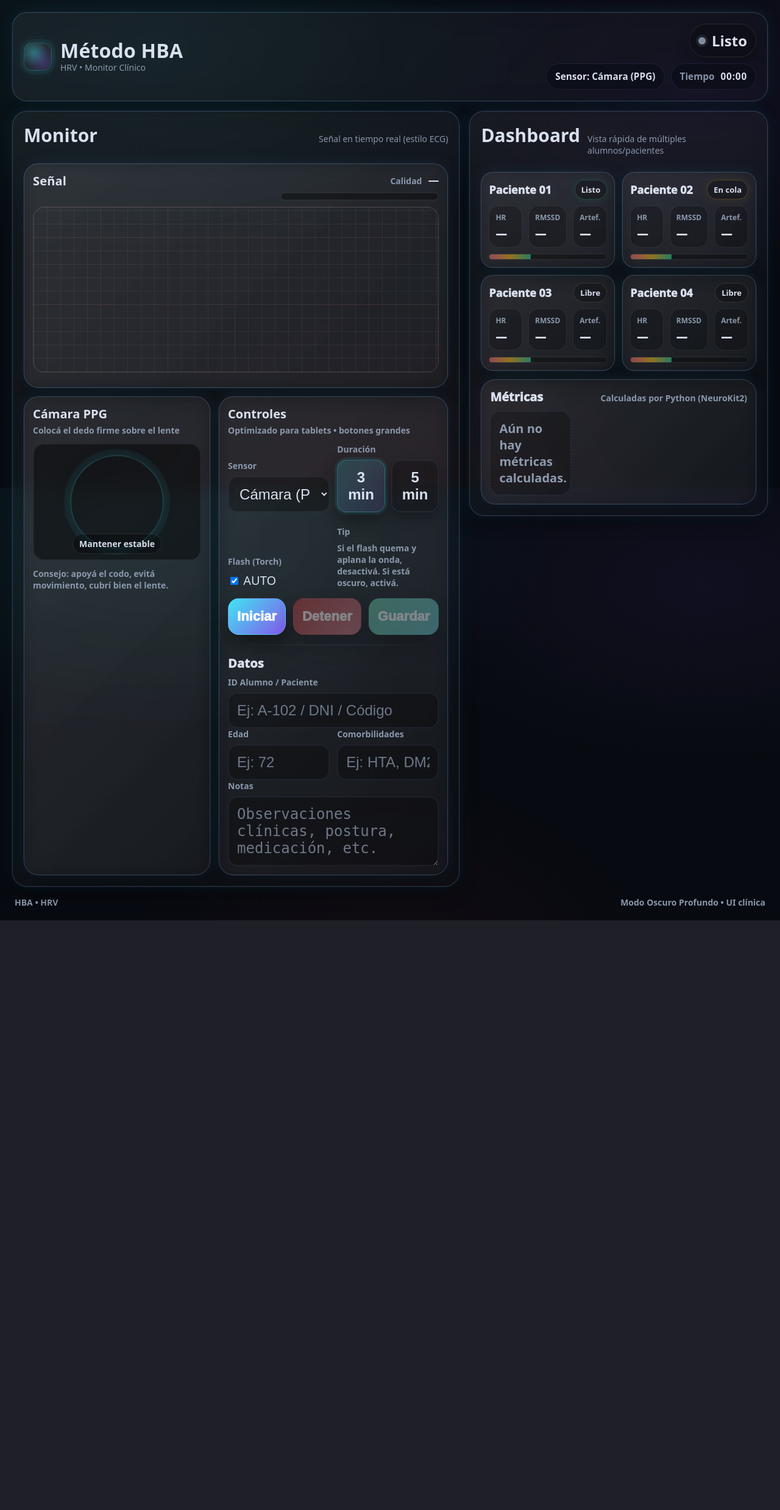
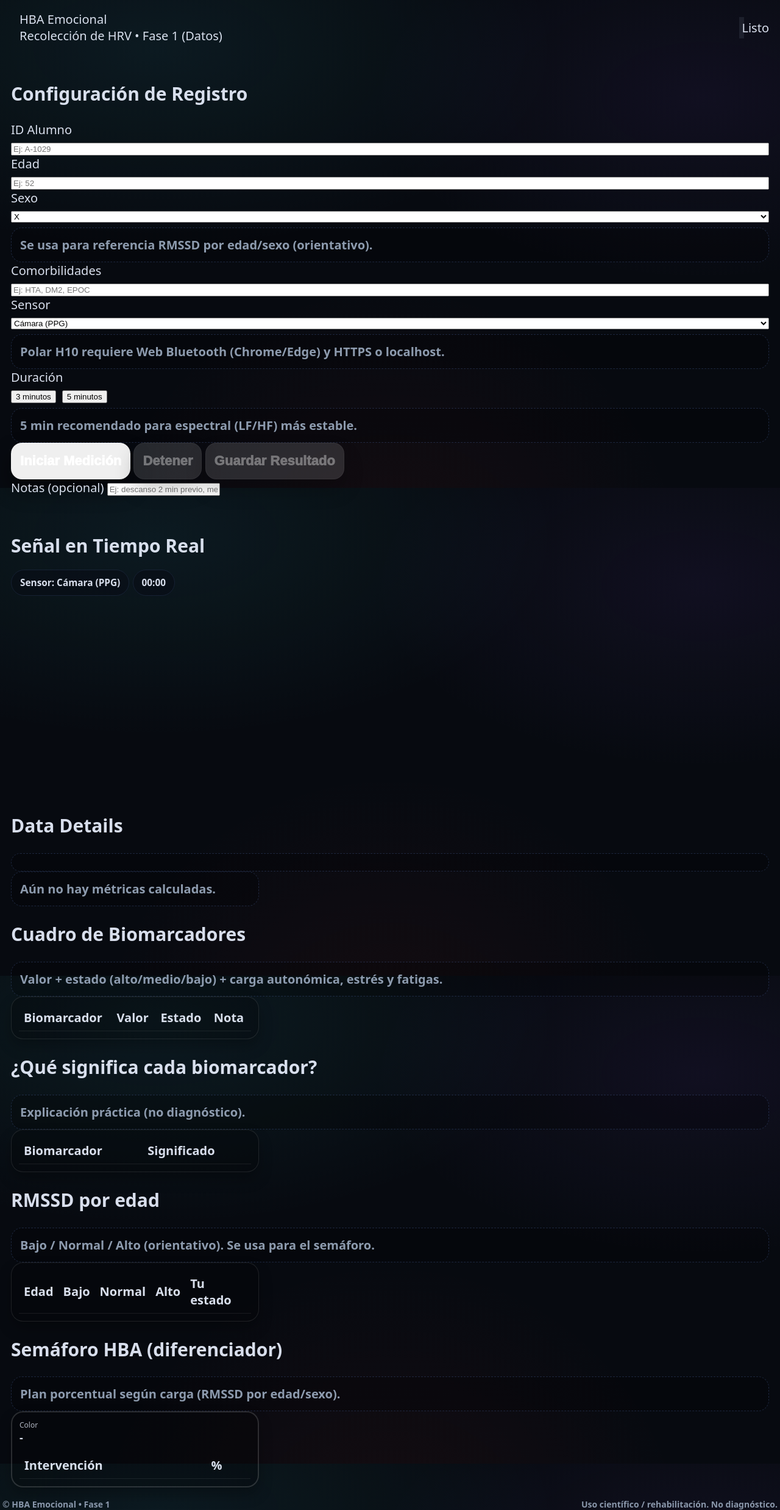
Before and after one commit to hbaemocional-code/hba-emocional, a Flask app: page / in a window 1280 px wide. Shown: the whole page at 61% size. Before the commit the page ends 1509 px from the top, so only its background shows below. Run offline with Flask 3, Linux system fonts and the light colour scheme; lists and menus that the app fills with data are empty; a map, chart or similar area stays blank.

Commit message:
Update index.html

```diff
--- a/templates/index.html
+++ b/templates/index.html
@@ -2,278 +2,234 @@
 <html lang="es">
 <head>
   <meta charset="utf-8" />
-  <meta name="viewport" content="width=device-width, initial-scale=1, viewport-fit=cover" />
-  <meta name="theme-color" content="#070a10" />
-  <title>Método HBA • Monitor HRV</title>
-
-  <!-- ✅ fuerza a no usar cache en móviles (igual lo que manda es el ?v=) -->
-  <meta http-equiv="Cache-Control" content="no-cache, no-store, must-revalidate" />
-  <meta http-equiv="Pragma" content="no-cache" />
-  <meta http-equiv="Expires" content="0" />
-
-  <link rel="preconnect" href="https://cdn.jsdelivr.net" crossorigin>
-  <!-- ✅ cache-bust -->
-  <link rel="stylesheet" href="/static/css/style.css?v=20260226-1" />
-
-  <!-- Chart.js (necesario para tu main.js) -->
-  <script defer src="https://cdn.jsdelivr.net/npm/chart.js@4.4.1/dist/chart.umd.min.js"></script>
-  <!-- ✅ cache-bust -->
-  <script defer src="/static/js/main.js?v=20260226-1"></script>
+  <meta name="viewport" content="width=device-width,initial-scale=1" />
+  <title>HBA Emocional - Fase 1 (Datos)</title>
+  <link rel="stylesheet" href="/static/css/style.css" />
+  <script src="https://cdn.jsdelivr.net/npm/chart.js"></script>
 </head>
 
 <body>
-  <div class="app">
-
-    <!-- HEADER -->
-    <header class="topbar glass neon">
+  <header class="topbar">
     <div class="brand">
-        <div class="logoPulse" aria-hidden="true"></div>
-        <div class="brandText">
-          <div class="brandTitle">Método HBA</div>
-          <div class="brandSub">HRV • Monitor Clínico</div>
+      <div class="brand-dot"></div>
+      <div>
+        <div class="brand-title">HBA Emocional</div>
+        <div class="brand-subtitle">Recolección de HRV • Fase 1 (Datos)</div>
       </div>
     </div>
 
-      <div class="statusArea" role="status" aria-live="polite">
-        <div class="statusPill">
-          <span id="statusDot" class="statusDot" aria-hidden="true"></span>
-          <span id="statusText" class="statusText">Listo</span>
-        </div>
-
-        <div class="chipRow" aria-label="Estado de medición">
-          <div class="chip" id="chipSensor">Sensor: Cámara (PPG)</div>
-          <div class="chip chipTimer" title="Tiempo transcurrido">
-            <span class="chipLabel">Tiempo</span>
-            <span id="chipTimer" class="chipValue">00:00</span>
-          </div>
-        </div>
+    <div class="status-pill" id="statusPill">
+      <span class="status-dot" id="statusDot"></span>
+      <span id="statusText">Listo</span>
     </div>
   </header>
 
-    <!-- MAIN GRID -->
-    <main class="layout">
+  <main class="container">
+    <section class="panel">
+      <h2>Configuración de Registro</h2>
 
-      <!-- LEFT: LIVE MONITOR -->
-      <section class="panel glass neon panelLive" aria-label="Monitor en vivo">
-
-        <div class="panelHeader">
-          <h1 class="panelTitle">Monitor</h1>
-          <div class="panelHint">Señal en tiempo real (estilo ECG)</div>
+      <div class="grid-2">
+        <div class="field">
+          <label>ID Alumno</label>
+          <input id="studentId" type="text" placeholder="Ej: A-1029" />
+        </div>
+        <div class="field">
+          <label>Edad</label>
+          <input id="age" type="number" min="0" placeholder="Ej: 52" />
+        </div>
       </div>
 
-        <!-- Chart + Grid background -->
-        <div class="chartCard glass neon" aria-label="Gráfico ECG">
-          <div class="chartHeader">
-            <div class="chartTitle">Señal</div>
+      <div class="grid-2">
+        <div class="field">
+          <label>Sexo</label>
+          <select id="sex">
+            <option value="M">M</option>
+            <option value="F">F</option>
+            <option value="X" selected>X</option>
+          </select>
+          <div class="hint">Se usa para referencia RMSSD por edad/sexo (orientativo).</div>
+        </div>
+        <div class="field">
+          <label>Comorbilidades</label>
+          <input id="comorbidities" type="text" placeholder="Ej: HTA, DM2, EPOC" />
+        </div>
+      </div>
 
-            <!-- Indicador de calidad -->
-            <div class="qualityWrap" aria-label="Calidad de señal">
-              <div class="qualityMeta">
-                <span class="qualityLabel">Calidad</span>
-                <span id="qualityText" class="qualityText">—</span>
+      <div class="grid-2">
+        <div class="field">
+          <label>Sensor</label>
+          <select id="sensorType">
+            <option value="camera_ppg">Cámara (PPG)</option>
+            <option value="polar_h10">Polar H10 (BLE)</option>
+          </select>
+          <div class="hint">
+            Polar H10 requiere Web Bluetooth (Chrome/Edge) y HTTPS o localhost.
           </div>
-              <div class="qualityBar" role="meter" aria-valuemin="0" aria-valuemax="100">
-                <div id="qualityFill" class="qualityFill"></div>
+        </div>
+
+        <div class="field">
+          <label>Duración</label>
+          <div class="segmented">
+            <button class="seg-btn active" data-min="3" id="dur3">3 minutos</button>
+            <button class="seg-btn" data-min="5" id="dur5">5 minutos</button>
+          </div>
+          <div class="hint">5 min recomendado para espectral (LF/HF) más estable.</div>
+        </div>
+      </div>
+
+      <!-- Si tu CSS/HTML ya tiene torchToggle/quality, no lo toco.
+           Si no existen, estas refs simplemente no harán nada en JS. -->
+
+      <div class="actions">
+        <button class="btn primary" id="btnStart">Iniciar Medición</button>
+        <button class="btn" id="btnStop" disabled>Detener</button>
+        <button class="btn success" id="btnSave" disabled>Guardar Resultado</button>
+      </div>
+
+      <div class="note">
+        <label>Notas (opcional)</label>
+        <input id="notes" type="text" placeholder="Ej: descanso 2 min previo, medicación, etc." />
+      </div>
+    </section>
+
+    <section class="panel">
+      <div class="panel-head">
+        <h2>Señal en Tiempo Real</h2>
+        <div class="mini">
+          <span class="chip" id="chipSensor">Sensor: Cámara (PPG)</span>
+          <span class="chip" id="chipTimer">00:00</span>
+        </div>
+      </div>
+
+      <div class="chart-wrap">
+        <canvas id="signalChart"></canvas>
+      </div>
+
+      <video id="video" playsinline autoplay muted class="hidden"></video>
+      <canvas id="frameCanvas" class="hidden"></canvas>
+    </section>
+
+    <section class="panel">
+      <div class="panel-head">
+        <h2>Data Details</h2>
+        <div class="hint" id="freqHint"></div>
+      </div>
+
+      <div class="cards" id="cards"></div>
+
+      <!-- ========================= -->
+      <!-- CUADRO 1: Biomarcadores -->
+      <!-- ========================= -->
+      <div class="panel-head" style="margin-top:18px;">
+        <h2>Cuadro de Biomarcadores</h2>
+        <div class="hint">Valor + estado (alto/medio/bajo) + carga autonómica, estrés y fatigas.</div>
+      </div>
+
+      <div class="cards">
+        <div class="card">
+          <table style="width:100%; border-collapse:collapse;">
+            <thead>
+              <tr>
+                <th style="text-align:left; padding:8px; border-bottom:1px solid rgba(255,255,255,0.08);">Biomarcador</th>
+                <th style="text-align:left; padding:8px; border-bottom:1px solid rgba(255,255,255,0.08);">Valor</th>
+                <th style="text-align:left; padding:8px; border-bottom:1px solid rgba(255,255,255,0.08);">Estado</th>
+                <th style="text-align:left; padding:8px; border-bottom:1px solid rgba(255,255,255,0.08);">Nota</th>
+              </tr>
+            </thead>
+            <tbody id="bioTableBody"></tbody>
+          </table>
+        </div>
+      </div>
+
+      <!-- ========================= -->
+      <!-- CUADRO 2: Significados -->
+      <!-- ========================= -->
+      <div class="panel-head" style="margin-top:18px;">
+        <h2>¿Qué significa cada biomarcador?</h2>
+        <div class="hint">Explicación práctica (no diagnóstico).</div>
+      </div>
+
+      <div class="cards">
+        <div class="card">
+          <table style="width:100%; border-collapse:collapse;">
+            <thead>
+              <tr>
+                <th style="text-align:left; padding:8px; border-bottom:1px solid rgba(255,255,255,0.08);">Biomarcador</th>
+                <th style="text-align:left; padding:8px; border-bottom:1px solid rgba(255,255,255,0.08);">Significado</th>
+              </tr>
+            </thead>
+            <tbody id="meaningTableBody"></tbody>
+          </table>
+        </div>
+      </div>
+
+      <!-- ========================= -->
+      <!-- CUADRO 3: RMSSD por edad -->
+      <!-- ========================= -->
+      <div class="panel-head" style="margin-top:18px;">
+        <h2>RMSSD por edad</h2>
+        <div class="hint">Bajo / Normal / Alto (orientativo). Se usa para el semáforo.</div>
+      </div>
+
+      <div class="cards">
+        <div class="card">
+          <table style="width:100%; border-collapse:collapse;">
+            <thead>
+              <tr>
+                <th style="text-align:left; padding:8px; border-bottom:1px solid rgba(255,255,255,0.08);">Edad</th>
+                <th style="text-align:left; padding:8px; border-bottom:1px solid rgba(255,255,255,0.08);">Bajo</th>
+                <th style="text-align:left; padding:8px; border-bottom:1px solid rgba(255,255,255,0.08);">Normal</th>
+                <th style="text-align:left; padding:8px; border-bottom:1px solid rgba(255,255,255,0.08);">Alto</th>
+                <th style="text-align:left; padding:8px; border-bottom:1px solid rgba(255,255,255,0.08);">Tu estado</th>
+              </tr>
+            </thead>
+            <tbody id="normsTableBody"></tbody>
+          </table>
+        </div>
+      </div>
+
+      <!-- ========================= -->
+      <!-- SEMÁFORO HBA -->
+      <!-- ========================= -->
+      <div class="panel-head" style="margin-top:18px;">
+        <h2>Semáforo HBA (diferenciador)</h2>
+        <div class="hint">Plan porcentual según carga (RMSSD por edad/sexo).</div>
+      </div>
+
+      <div class="cards">
+        <div class="card" id="semaforoBox" style="border:2px solid rgba(255,255,255,0.15);">
+          <div style="display:flex; align-items:center; justify-content:space-between; gap:12px; flex-wrap:wrap;">
+            <div>
+              <div style="opacity:.8; font-size:12px;">Color</div>
+              <div id="semaforoColor" style="font-weight:700; font-size:18px;">-</div>
+            </div>
+            <div style="opacity:.9; font-size:12px; max-width:520px;">
+              <span id="differentiatorText"></span>
+            </div>
+          </div>
+
+          <div style="margin-top:12px;">
+            <table style="width:100%; border-collapse:collapse;">
+              <thead>
+                <tr>
+                  <th style="text-align:left; padding:8px; border-bottom:1px solid rgba(255,255,255,0.08);">Intervención</th>
+                  <th style="text-align:left; padding:8px; border-bottom:1px solid rgba(255,255,255,0.08);">%</th>
+                </tr>
+              </thead>
+              <tbody id="semaforoPlanBody"></tbody>
+            </table>
           </div>
         </div>
       </div>
 
-          <div class="chartBody ecgGrid">
-            <canvas id="signalChart" class="signalChart" aria-label="Canvas de señal"></canvas>
-          </div>
-
-          <div id="freqHint" class="freqHint" aria-live="polite"></div>
-        </div>
-
-        <!-- Camera preview (para PPG) -->
-        <div class="mediaRow">
-          <div class="mediaCard glass neon">
-            <div class="mediaHeader">
-              <div class="mediaTitle">Cámara PPG</div>
-              <div class="mediaSub">Colocá el dedo firme sobre el lente</div>
-            </div>
-
-            <div class="videoFrame">
-              <video id="video" class="video" playsinline muted></video>
-              <!-- Canvas de muestreo (oculto visualmente pero presente para tu JS) -->
-              <canvas id="frameCanvas" class="frameCanvas" aria-hidden="true"></canvas>
-              <div class="videoOverlay" aria-hidden="true">
-                <div class="reticle"></div>
-                <div class="reticleText">Mantener estable</div>
-              </div>
-            </div>
-
-            <div class="mediaFooter">
-              <div class="tinyNote">
-                Consejo: apoyá el codo, evitá movimiento, cubrí bien el lente.
-              </div>
-            </div>
-          </div>
-
-          <!-- Controls -->
-          <div class="controlsCard glass neon" aria-label="Controles de medición">
-            <div class="controlsHeader">
-              <div class="controlsTitle">Controles</div>
-              <div class="controlsSub">Optimizado para tablets • botones grandes</div>
-            </div>
-
-            <div class="formGrid">
-              <label class="field">
-                <span class="fieldLabel">Sensor</span>
-                <select id="sensorType" class="select">
-                  <option value="camera_ppg" selected>Cámara (PPG)</option>
-                  <option value="polar_h10">Polar H10 (BLE)</option>
-                </select>
-              </label>
-
-              <div class="field">
-                <span class="fieldLabel">Duración</span>
-                <div class="segmented" role="group" aria-label="Duración de medición">
-                  <button id="dur3" type="button" class="segBtn active">3 min</button>
-                  <button id="dur5" type="button" class="segBtn">5 min</button>
-                </div>
-              </div>
-            </div>
-
-            <!-- ✅ Flash/Torch -->
-            <div class="formGrid" style="margin-top:10px;">
-              <div class="field">
-                <span class="fieldLabel">Flash (Torch)</span>
-                <label class="toggle">
-                  <input id="torchToggle" type="checkbox" checked />
-                  <span class="toggleTrack" aria-hidden="true"></span>
-                  <span id="torchLabel" class="toggleLabel">AUTO</span>
-                </label>
-              </div>
-              <div class="field">
-                <span class="fieldLabel">Tip</span>
-                <div class="tinyNote">
-                  Si el flash quema y aplana la onda, desactivá. Si está oscuro, activá.
-                </div>
-              </div>
-            </div>
-
-            <div class="actionRow">
-              <button id="btnStart" type="button" class="btn btnPrimary">
-                Iniciar
-              </button>
-              <button id="btnStop" type="button" class="btn btnDanger" disabled>
-                Detener
-              </button>
-              <button id="btnSave" type="button" class="btn btnAccent" disabled>
-                Guardar
-              </button>
-            </div>
-
-            <div class="divider"></div>
-
-            <div class="patientForm" aria-label="Datos del alumno/paciente">
-              <div class="patientTitle">Datos</div>
-
-              <label class="field">
-                <span class="fieldLabel">ID Alumno / Paciente</span>
-                <input id="studentId" class="input" type="text" inputmode="text" placeholder="Ej: A-102 / DNI / Código" autocomplete="off" />
-              </label>
-
-              <div class="twoCols">
-                <label class="field">
-                  <span class="fieldLabel">Edad</span>
-                  <input id="age" class="input" type="number" inputmode="numeric" min="0" max="120" placeholder="Ej: 72" />
-                </label>
-
-                <label class="field">
-                  <span class="fieldLabel">Comorbilidades</span>
-                  <input id="comorbidities" class="input" type="text" placeholder="Ej: HTA, DM2, EPOC" />
-                </label>
-              </div>
-
-              <label class="field">
-                <span class="fieldLabel">Notas</span>
-                <textarea id="notes" class="textarea" rows="3" placeholder="Observaciones clínicas, postura, medicación, etc."></textarea>
-              </label>
-            </div>
-          </div>
-        </div>
     </section>
-
-      <!-- RIGHT: DASHBOARD (multi-usuario visual + métricas) -->
-      <aside class="panel glass neon panelDash" aria-label="Dashboard multi-usuario">
-        <div class="panelHeader">
-          <h2 class="panelTitle">Dashboard</h2>
-          <div class="panelHint">Vista rápida de múltiples alumnos/pacientes</div>
-        </div>
-
-        <!-- Grid multi-usuario (visual, no rompe tu lógica actual) -->
-        <section class="dashGrid" aria-label="Pacientes en pantalla">
-          <article class="dashTile glass neon">
-            <div class="tileTop">
-              <div class="tileName">Paciente 01</div>
-              <div class="tileBadge ok">Listo</div>
-            </div>
-            <div class="tileMid">
-              <div class="miniStat"><span>HR</span><strong>—</strong></div>
-              <div class="miniStat"><span>RMSSD</span><strong>—</strong></div>
-              <div class="miniStat"><span>Artef.</span><strong>—</strong></div>
-            </div>
-            <div class="tileBar"><span class="tileBarFill"></span></div>
-          </article>
-
-          <article class="dashTile glass neon">
-            <div class="tileTop">
-              <div class="tileName">Paciente 02</div>
-              <div class="tileBadge warn">En cola</div>
-            </div>
-            <div class="tileMid">
-              <div class="miniStat"><span>HR</span><strong>—</strong></div>
-              <div class="miniStat"><span>RMSSD</span><strong>—</strong></div>
-              <div class="miniStat"><span>Artef.</span><strong>—</strong></div>
-            </div>
-            <div class="tileBar"><span class="tileBarFill"></span></div>
-          </article>
-
-          <article class="dashTile glass neon">
-            <div class="tileTop">
-              <div class="tileName">Paciente 03</div>
-              <div class="tileBadge">Libre</div>
-            </div>
-            <div class="tileMid">
-              <div class="miniStat"><span>HR</span><strong>—</strong></div>
-              <div class="miniStat"><span>RMSSD</span><strong>—</strong></div>
-              <div class="miniStat"><span>Artef.</span><strong>—</strong></div>
-            </div>
-            <div class="tileBar"><span class="tileBarFill"></span></div>
-          </article>
-
-          <article class="dashTile glass neon">
-            <div class="tileTop">
-              <div class="tileName">Paciente 04</div>
-              <div class="tileBadge">Libre</div>
-            </div>
-            <div class="tileMid">
-              <div class="miniStat"><span>HR</span><strong>—</strong></div>
-              <div class="miniStat"><span>RMSSD</span><strong>—</strong></div>
-              <div class="miniStat"><span>Artef.</span><strong>—</strong></div>
-            </div>
-            <div class="tileBar"><span class="tileBarFill"></span></div>
-          </article>
-        </section>
-
-        <!-- Métricas (tu main.js escribe acá) -->
-        <section class="results glass neon" aria-label="Métricas HRV">
-          <div class="resultsHeader">
-            <div class="resultsTitle">Métricas</div>
-            <div class="resultsSub">Calculadas por Python (NeuroKit2)</div>
-          </div>
-
-          <div id="cards" class="cards" aria-live="polite"></div>
-        </section>
-      </aside>
   </main>
 
   <footer class="footer">
-      <div class="footerLeft">HBA • HRV</div>
-      <div class="footerRight">Modo Oscuro Profundo • UI clínica</div>
+    <div>© HBA Emocional • Fase 1</div>
+    <div class="footer-hint">Uso científico / rehabilitación. No diagnóstico.</div>
   </footer>
-  </div>
+
+  <script src="/static/js/main.js"></script>
 </body>
 </html>
```
Lines whose indentation alone changed are shown as unchanged.
